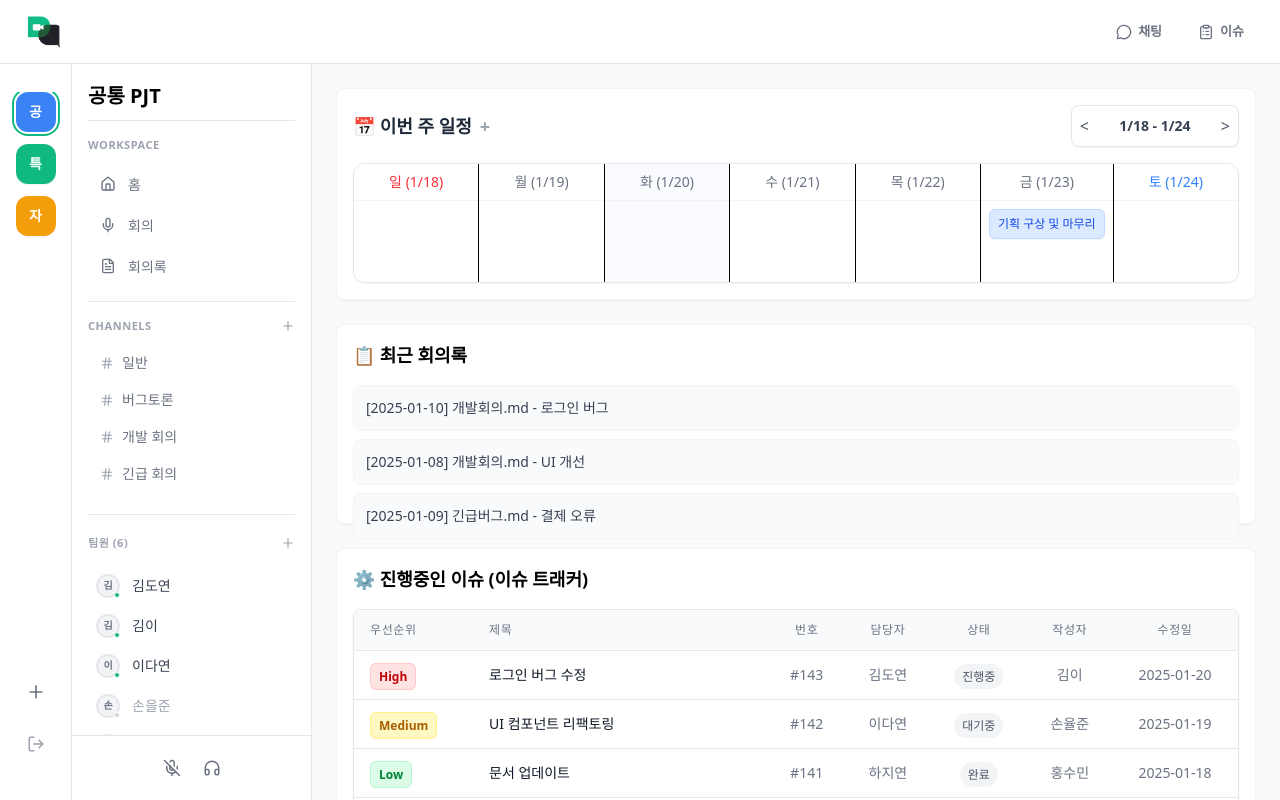
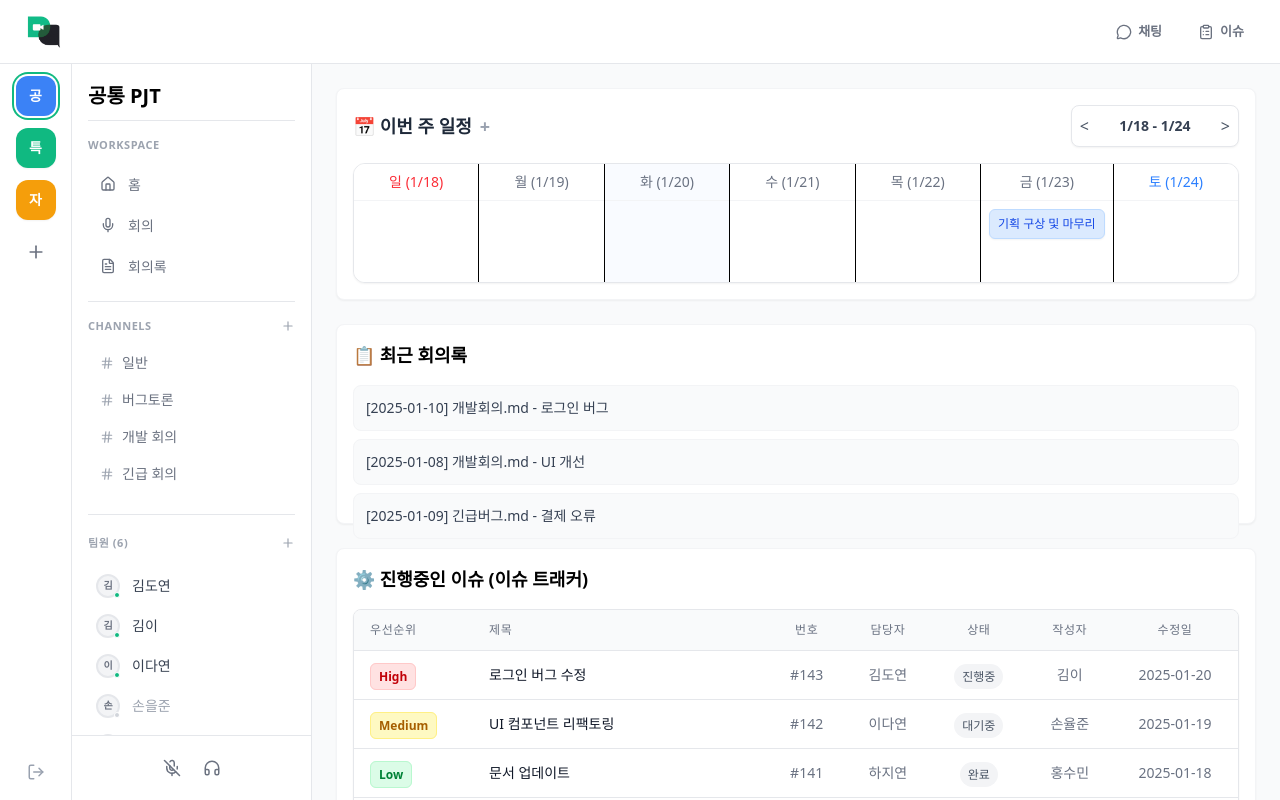
Before and after one commit to Spinxxx-Soo/DIDIT, a React (Vite) app in the folder apps/client/: page /workspace/1 in a window 1280 px wide. Built offline with nearby package versions, Linux system fonts and the light colour scheme; sample sign-in values are in the browser's storage.

Commit message:
#41 update sidebar layout

```diff
--- a/apps/client/src/components/features/layout/ProjectSidebar.jsx
+++ b/apps/client/src/components/features/layout/ProjectSidebar.jsx
@@ -32,10 +32,9 @@ const ProjectSidebar = () => {
 
   return (
     <>
-      <div className="flex flex-col items-center gap-3 w-full h-full py-3 bg-[var(--bg-sidebar)]">
-
+      <div className="flex flex-col items-center gap-3 w-full h-full bg-[var(--bg-sidebar)]">
         {/* === 1. 프로젝트 리스트 === */}
-        <div className="flex flex-col gap-3 w-full items-center flex-1 overflow-y-auto min-h-0 scrollbar-hide">
+        <div className="flex flex-col gap-3 w-full items-center flex-1 overflow-y-auto overflow-x-hidden min-h-0 scrollbar-hide pt-3">
           {projects.map((project) => {
             const isActive = roomId === project.id;
 
@@ -72,8 +71,6 @@ const ProjectSidebar = () => {
               </div>
             );
           })}
-        </div>
-
                     {/* === 3. 프로젝트 추가 버튼 === */}
           <div className="relative group">
             <IconButton
@@ -85,6 +82,9 @@ const ProjectSidebar = () => {
               title="새 프로젝트 만들기"
             />
           </div>
+        </div>
+
+
 
         {/* === 4. 로그아웃 버튼 (하단 고정) === */}
         <div className="mt-auto mb-2">
--- a/apps/client/src/layouts/WorkspaceLayout.jsx
+++ b/apps/client/src/layouts/WorkspaceLayout.jsx
@@ -36,10 +36,10 @@ const WorkspaceLayout = () => {
       />
 
       <div className="flex flex-1 overflow-hidden">
-        {/* 사이드바들... */}
-        <aside className="w-[72px] bg-[var(--bg-sidebar)] border-r border-[var(--border-default)] flex-shrink-0 flex flex-col items-center py-4">
-          <ProjectSidebar />
-        </aside>
+        {/* 1열: 프로젝트 선택 바 */}
+        <aside className="w-[72px] bg-[var(--bg-sidebar)] border-r border-[var(--border-default)] flex-shrink-0">
+        <ProjectSidebar />
+      </aside>
 
         <aside className="w-[240px] bg-[var(--bg-sidebar)] border-r border-[var(--border-default)] flex-shrink-0 flex flex-col">
           <ChannelSidebar />
```
Lines whose indentation alone changed are shown as unchanged.
